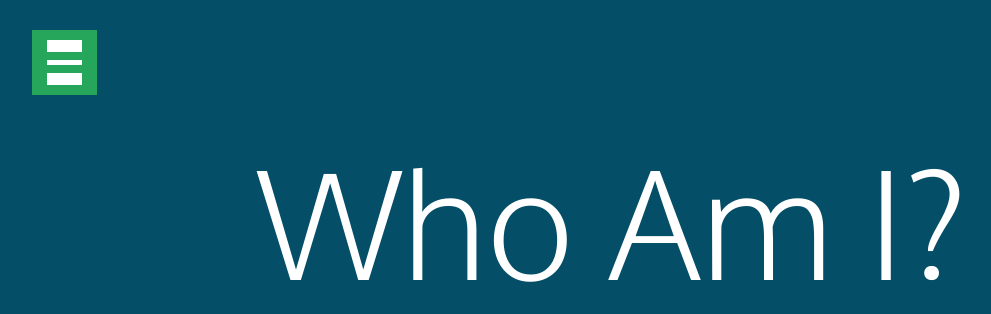
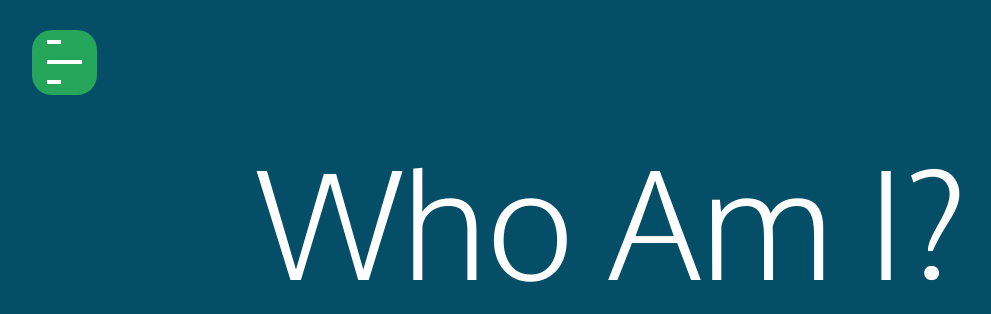
Before and after one commit to kdzapp/personalwebsite, a Node server app: template views/index.jade in a window 1280 px wide. Shown: the top 314 px of the page, without its empty margins (28-1019 px from the left). Run offline with Node 20, Linux system fonts and the light colour scheme; the template is opened without the code that fills it, so the values that code supplies are empty.

Commit message:
Navbar Changes

```diff
--- a/public/css/homebar.css
+++ b/public/css/homebar.css
@@ -310,21 +310,16 @@ img {
   list-style: none;
   margin: 0;
   padding: 0;
+  padding-left: 25px;
+}
+.c-menu__item {
+  padding-right: 10px;
+  padding-left: 10px;
 }
 
-
-/**
- * Top and bottom menus
- *
- * Slide and push menus coming in from the top and bottom inherit a lot of
- * common styles. We'll start each of them off by doing up the common styles
- * for each version, followed by individual styles.
- *
- * The various versions are governed by modifier classes.
-
-/**
- * Common modifiers for top/bottom menus
- */
+.c-menu__item:hover {
+  background-color: #1d7d44;
+}
 
 .c-menu--slide-top,
 .c-menu--push-top {
@@ -410,7 +405,7 @@ body.has-active-menu {
  */
 .c-menu__close {
   color: #fff;
-  background-color: #219150;
+  background-color: #186839;
   font-size: 14px;
   border: none;
   box-shadow: none;
@@ -475,7 +470,7 @@ body.has-active-menu {
   text-indent: -9999px;
   appearance: none;
   box-shadow: none;
-  border-radius: none;
+  border-radius: 20px;
   border: none;
   cursor: pointer;
   background-color: #22A7F0;
@@ -489,7 +484,6 @@ body.has-active-menu {
 .c-hamburger span {
   display: block;
   position: absolute;
-  padding-bottom: 5px;
   top: 30px;
   left: 15px;
   right: 15px;
@@ -502,10 +496,9 @@ body.has-active-menu {
   position: absolute;
   display: block;
   left: 0;
-  width: 100%;
+  width: 40%;
   height: 4px;
   background-color: #fff;
-  padding-top: 12px;
   content: "";
 }
 
```
